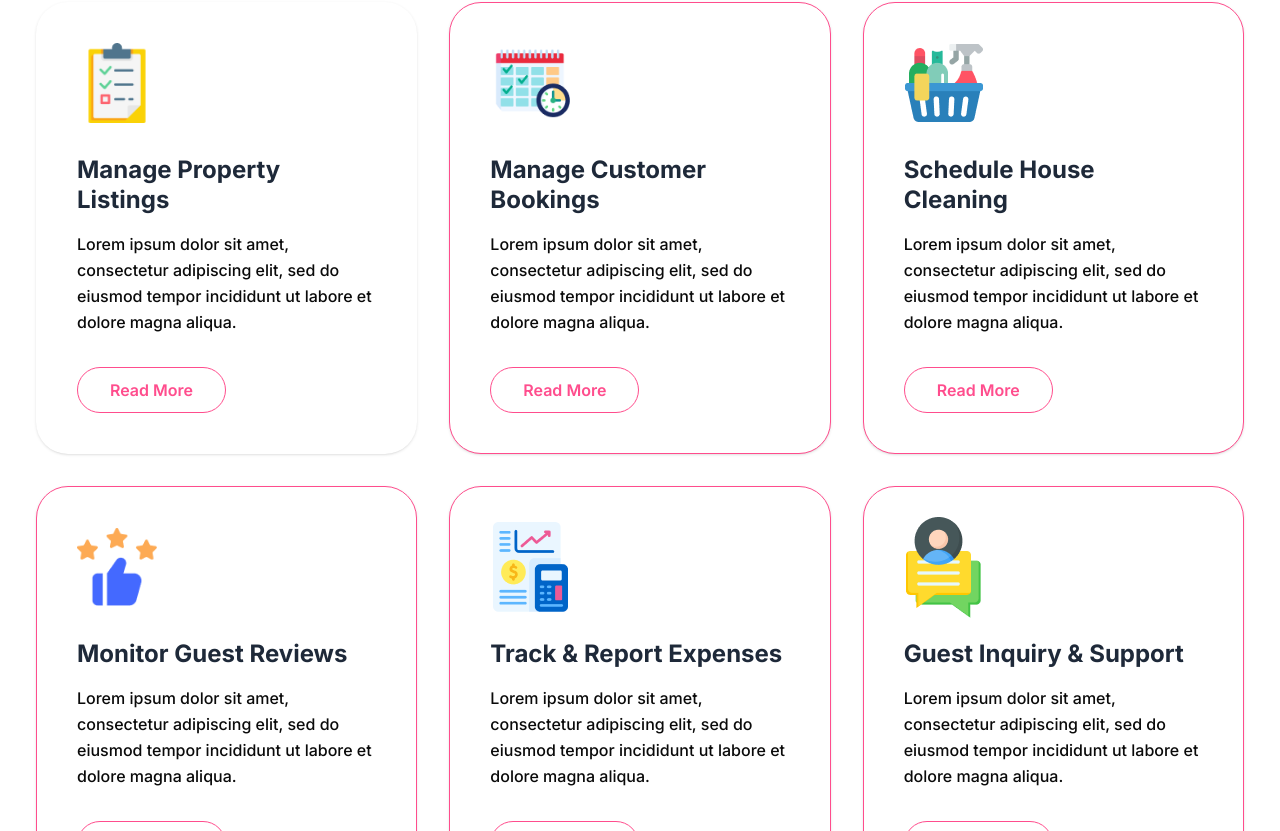
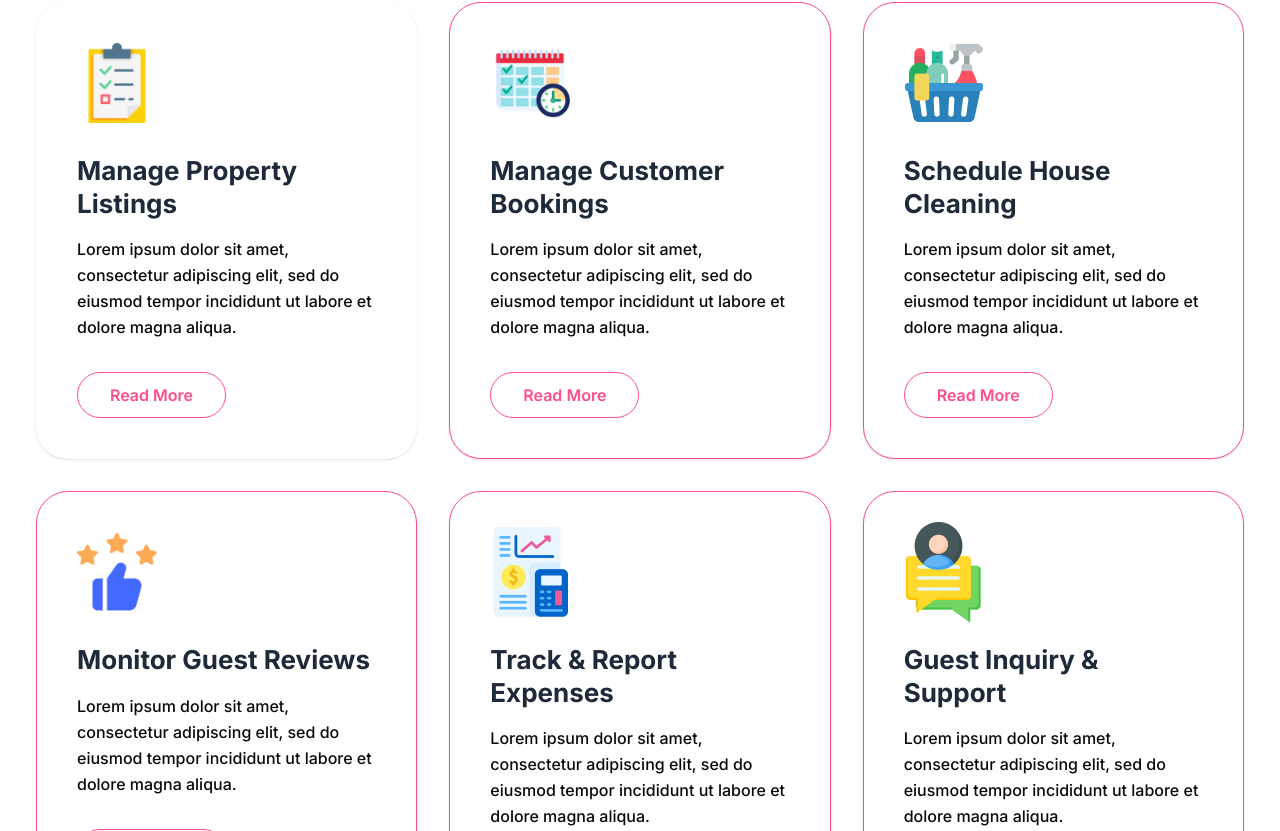
Before and after one commit to jewelrana3/oTw, a Next.js app: page / in a window 1280 px wide. Shown: the part 1369-2200 px from the top of the page. Built offline with nearby package versions, Linux system fonts and the light colour scheme.

Commit message:
title issue done

```diff
--- a/components/OurServies.tsx
+++ b/components/OurServies.tsx
@@ -90,7 +90,7 @@ export default function ServicesSection() {
               />
             </div>
 
-            <h3 className="text-xl md:text-2xl font-bold text-gray-800 mb-3 md:mb-4 leading-tight">
+            <h3 className="text-xl md:text-[26px] font-bold text-gray-800 mb-3 md:mb-4 leading-tight">
               {service.title}
             </h3>
 
@@ -100,9 +100,9 @@ export default function ServicesSection() {
 
             <OurServiecesRead
               trigger={
-                <div className="mt-auto w-full sm:w-auto px-8 py-2.5 border border-[#ff4d8d] text-[#ff4d8d] rounded-full font-semibold hover:bg-[#ff4d8d] hover:text-white transition-all duration-200 cursor-pointer">
+                <button className="mt-auto w-full sm:w-auto px-8 py-2.5 border border-[#ff4d8d] text-[#ff4d8d] rounded-full font-semibold hover:bg-[#ff4d8d] hover:text-white transition-all duration-200 cursor-pointer">
                   Read More
-                </div>
+                </button>
               }
             />
           </div>
```
